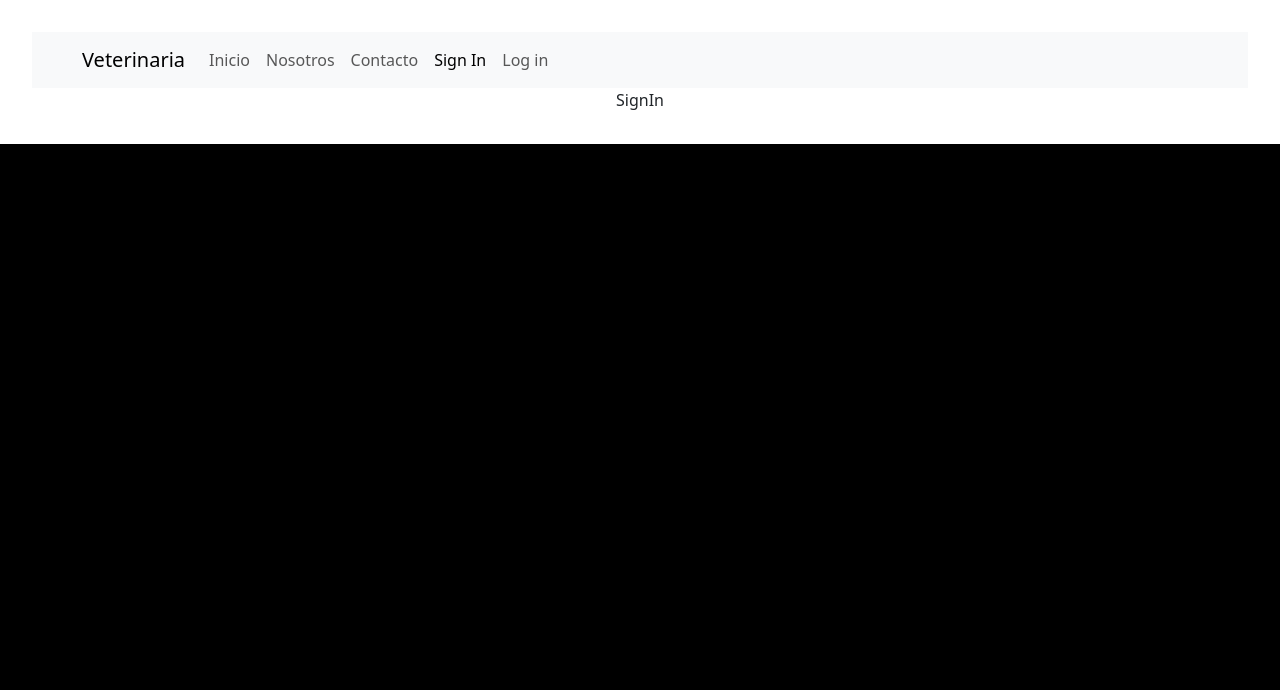
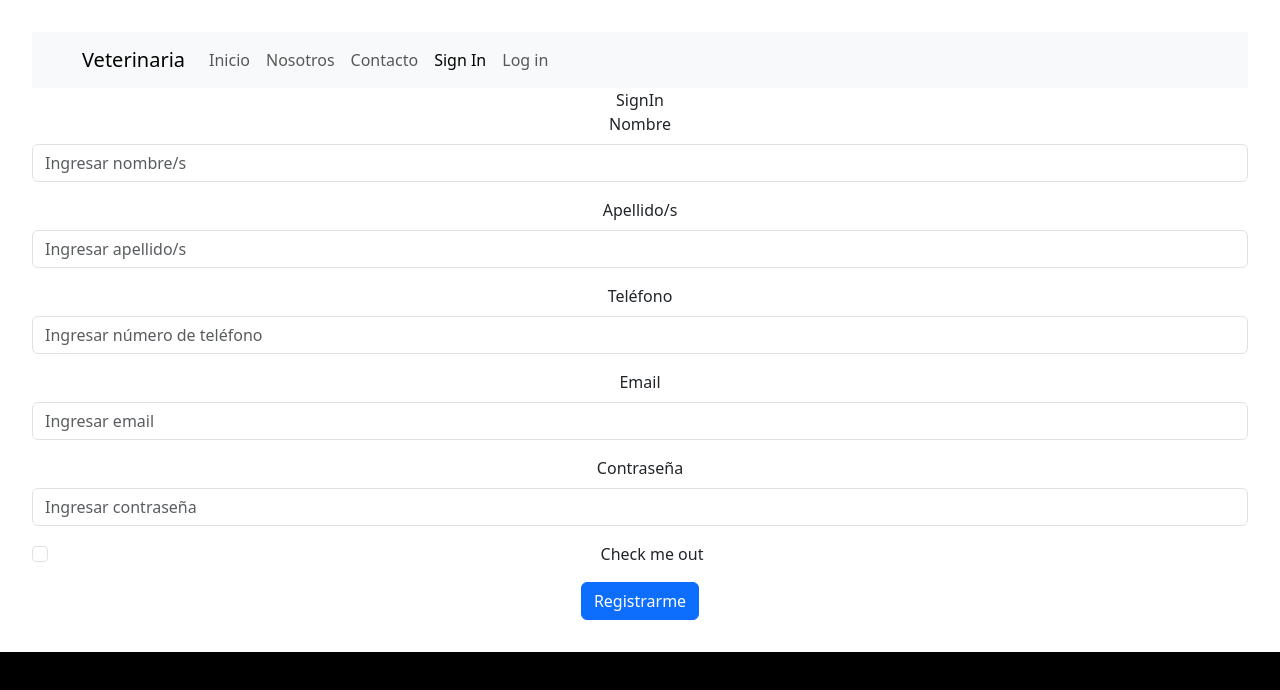
Before and after one commit to LuciaCravenGarat/ProyFinalVetFront, a React (Vite) app in the folder Veterinaria/: page /signIn in a window 1280 px wide. Shown: the top 690 px of the page. Built offline with nearby package versions, Linux system fonts and the light colour scheme.

Commit message:
creando formulario de register. Instalando dependendia bcryptjs-react. Creando funciones para validar usuario y crear nuevo usuario en index.js. Insertando función validar usuario en vista SignIn

```diff
--- a/Veterinaria/db.json
+++ b/Veterinaria/db.json
@@ -1,11 +1,43 @@
 {
   "users": [
     {
-      "id": "1",
       "name": "Lucia",
       "lastName": "Sanchez",
+      "phone": "3652568956",
       "email": "lucia@gmail.com",
-      "phone": "3652568956"
+      "password": "1234"
+    },
+    {
+      "id": "6dd7",
+      "name": "Lucia",
+      "lastName": "Craven Garat",
+      "phone": "03585729575",
+      "email": "usuario@gmail.com",
+      "password": "123"
+    },
+    {
+      "id": "8b57",
+      "name": "Lucia",
+      "lastName": "Craven Garat",
+      "phone": "03585729575",
+      "email": "lucia@gmail.com",
+      "password": "123"
+    },
+    {
+      "id": "5c66",
+      "name": "Lucia",
+      "lastName": "Craven Garat",
+      "phone": "03585729575",
+      "email": "lucia@gmail.com",
+      "password": "123"
+    },
+    {
+      "id": "110f",
+      "name": "Lucia",
+      "lastName": "Craven Garat",
+      "phone": "03585729575",
+      "email": "lucia@gmail.com",
+      "password": "123"
     }
   ],
   "pets": [
--- a/Veterinaria/package.json
+++ b/Veterinaria/package.json
@@ -11,10 +11,12 @@
   },
   "dependencies": {
     "axios": "^1.7.7",
+    "bcryptjs-react": "^2.4.6",
     "bootstrap": "^5.3.3",
     "react": "^18.2.0",
     "react-bootstrap": "^2.10.4",
     "react-dom": "^18.2.0",
+    "react-hook-form": "^7.53.0",
     "react-router-bootstrap": "^0.26.3",
     "react-router-dom": "^6.26.1"
   },
--- a/Veterinaria/src/App.jsx
+++ b/Veterinaria/src/App.jsx
@@ -1,20 +1,19 @@
 import './App.css'
 import 'bootstrap/dist/css/bootstrap.min.css';
-import {getPets, getShifts} from "./utils/index"
+import {getPets, getShifts, validateUser, createUser} from "./utils/index"
 import { BrowserRouter, Routes, Route } from "react-router-dom";
 import  NavbarApp  from "./common/NavbarApp";
 import Home from "./views/Home";
 import About from "./views/About";
 import Contact from "./views/Contact";
 import SignIn from "./views/SignIn";
-import Login from "./views/Login"
+import Login from "./views/Login";
 import ErrorScreen from './views/ErrorScreen';
+
 
 function App() {
 
-// getPets().then(data=>console.log(data))
 
-// getShifts().then(data=>console.log(data))
 
   return (
     <BrowserRouter>
@@ -23,7 +22,7 @@ function App() {
     <Route path='/' element={<Home/>}/>
     <Route path='/about' element={<About/>}/>
     <Route path='/contact' element={<Contact/>}/>
-    <Route path='/signIn' element={<SignIn/>}/>
+    <Route path='/signIn' element={<SignIn validateUser={validateUser} createUser={createUser}/>}/>
     <Route path='/login' element={<Login/>}/>
     <Route path='*' element={<ErrorScreen/>}/>
     </Routes>
--- a/Veterinaria/src/utils/index.js
+++ b/Veterinaria/src/utils/index.js
@@ -26,13 +26,6 @@ export const updatePet = async (id, obj) => {
   }
 };
 
-// updatePet(2, {
-//   id: 2,
-//   name: "loli",
-//   specie: "can",
-//   raza: "indefinida",
-// });
-
 export const createPet = async (obj) => {
   try {
     let pet = await axios.post(`${urlPets}`, obj);
@@ -42,13 +35,6 @@ export const createPet = async (obj) => {
   }
 };
 
-// createPet({
-//   id: 3,
-//   name: "Micha",
-//   specie: "can",
-//   raza: "caniche",
-// });
-
 export const deletePet = async (id) => {
   try {
     let pet = await axios.delete(`${urlPets}/${id}`);
@@ -57,8 +43,6 @@ export const deletePet = async (id) => {
     console.log(error);
   }
 };
-
-//deletePet("3");
 
 //----------------CRUD SHIFTS-----------
 
@@ -83,14 +67,6 @@ export const updateShift = async (id, obj) => {
   }
 };
 
-// updateShift("8eed",{
-//     detail: "peluqueria",
-//     vet: "Juan",
-//     pet: "Pepo",
-//     date: "25/8",
-//     time: "15:30"
-//   })
-
 export const createShift = async (obj) => {
   try {
     let shift = await axios.post(`${urlShifts}`, obj);
@@ -99,14 +75,6 @@ export const createShift = async (obj) => {
     console.log(error);
   }
 };
-
-// createShift( {
-//     detail: "control",
-//     vet: "Antonia",
-//     pet: "Luna",
-//     date: "15/8",
-//     time: "16:30"
-//   });
 
 export const deleteShift = async (id) => {
   try {
@@ -117,4 +85,24 @@ export const deleteShift = async (id) => {
   }
 };
 
-//deleteShift("e185");
+//--------------CRUD users--------------
+
+export const validateUser = async (email) => {
+  try {
+    let users = await axios.get(urlUsers);
+    let { data } = users;
+    let result = data.find(user => user.email == email);
+    return result;
+  } catch (error) {
+    console.log(error);
+  }
+};
+
+export const createUser = async (obj) => {
+  try {
+    let newUser = await axios.post(urlUsers, obj);
+    return newUser;
+  } catch (error) {
+    console.log(error);
+  }
+};
--- a/Veterinaria/src/views/Login.jsx
+++ b/Veterinaria/src/views/Login.jsx
@@ -1,4 +1,5 @@
 import {Button, Form} from 'react-bootstrap';
+import {useForm} from 'react-hook-form'
 
 
 function Login() {
--- a/Veterinaria/src/views/SignIn.jsx
+++ b/Veterinaria/src/views/SignIn.jsx
@@ -1,9 +1,97 @@
-import React from 'react'
+import { useEffect } from "react";
+import { Button, Form } from "react-bootstrap";
+import { useForm } from "react-hook-form";
+import { hashSync } from "bcryptjs-react";
 
-const SignIn = () => {
+export const SignIn = ({ validateUser, createUser }) => {
+  const {
+    register,
+    handleSubmit,
+    formState: { errors },
+    reset,
+  } = useForm();
+
+  const addUser = async (obj) => {
+    let existUser = await validateUser(obj.email);
+    if (existUser) {
+      alert("El usuario ya existe");
+    }
+  };
   return (
-    <div>SignIn</div>
-  )
-}
+    <>
+      <div>SignIn</div>
 
-export default SignIn
+      <Form onSubmit={handleSubmit(addUser)}>
+        <Form.Group className="mb-3" controlId="formBasicEmail">
+          <Form.Label>Nombre</Form.Label>
+          <Form.Control
+            type="text"
+            placeholder="Ingresar nombre/s"
+            {...register("name", {
+              required: "El nombre es obligatorio",
+            })}
+          />
+          <Form.Text>{errors.name?.message}</Form.Text>
+        </Form.Group>
+
+        <Form.Group className="mb-3" controlId="formBasicEmail">
+          <Form.Label>Apellido/s</Form.Label>
+          <Form.Control
+            type="text"
+            placeholder="Ingresar apellido/s"
+            {...register("lastName", {
+              required: "El apellido es obligatorio",
+            })}
+          />
+          <Form.Text>{errors.lastName?.message}</Form.Text>
+        </Form.Group>
+
+        <Form.Group className="mb-3" controlId="formBasicEmail">
+          <Form.Label>Teléfono</Form.Label>
+          <Form.Control
+            type="number"
+            placeholder="Ingresar número de teléfono"
+            {...register("phone", {
+              required: "El teléfono es obligatorio",
+            })}
+          />
+          <Form.Text>{errors.phone?.message}</Form.Text>
+        </Form.Group>
+
+        <Form.Group className="mb-3" controlId="formBasicEmail">
+          <Form.Label>Email</Form.Label>
+          <Form.Control
+            type="email"
+            placeholder="Ingresar email"
+            {...register("email", {
+              required: "El email es obligatorio",
+            })}
+          />
+          <Form.Text>{errors.email?.message}</Form.Text>
+        </Form.Group>
+
+        <Form.Group className="mb-3" controlId="formBasicPassword">
+          <Form.Label>Contraseña</Form.Label>
+          <Form.Control
+            type="password"
+            placeholder="Ingresar contraseña"
+            {...register("password", {
+              required: "La contraseña obligatoria",
+            })}
+          />
+          <Form.Text>{errors.password?.message}</Form.Text>
+        </Form.Group>
+
+        <Form.Group className="mb-3" controlId="formBasicCheckbox">
+          <Form.Check type="checkbox" label="Check me out" />
+        </Form.Group>
+
+        <Button variant="primary" type="submit">
+          Registrarme
+        </Button>
+      </Form>
+    </>
+  );
+};
+
+export default SignIn;
```
Also changed, not shown: 1 other file (tests, documents, lock files or other folders).
